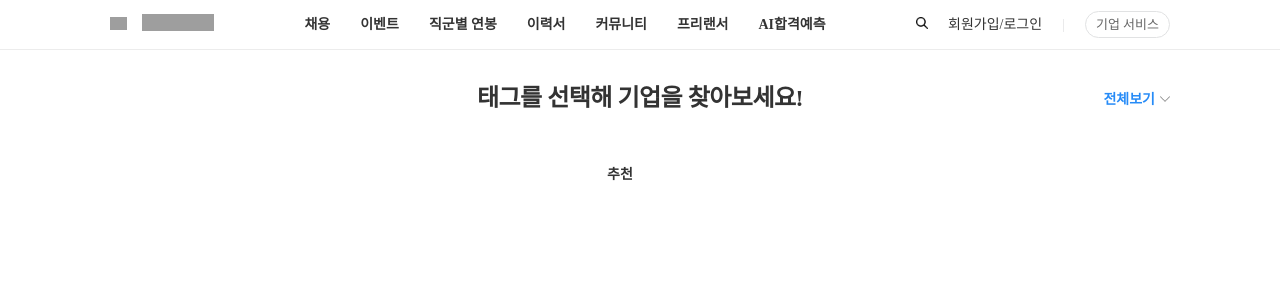
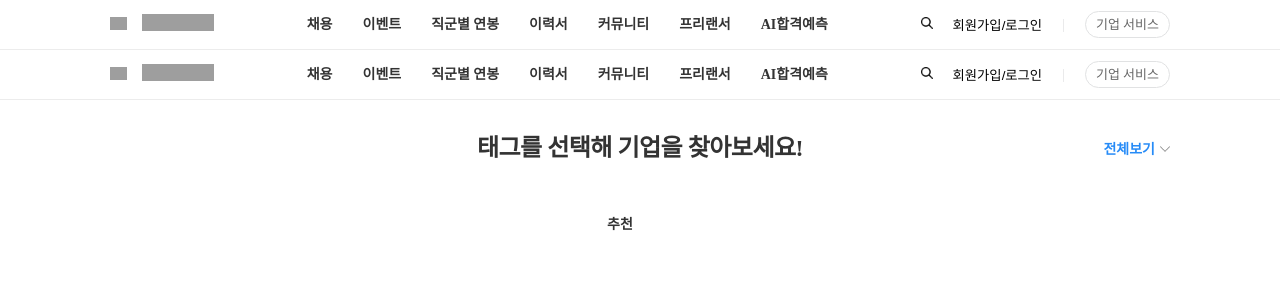
Before and after one commit to diverJenny/ASAC, a React (Create React App) app in the folder Assignment/wanted_react/: page /SearchResult in a window 1280 px wide. Shown: the top 300 px of the page. Built offline with nearby package versions, Linux system fonts and the light colour scheme; grey boxes are pictures that could not be loaded.

Commit message:
20221106

```diff
--- a/Assignment/wanted_react/src/App.js
+++ b/Assignment/wanted_react/src/App.js
@@ -1,21 +1,37 @@
 import { BrowserRouter, Routes, Route } from "react-router-dom";
+import { useState } from "react";
 import Main from "./pages/main";
 import DevRecruitMain from "./pages/dev_recruit_main";
 import RecruitDetail from "./pages/recruit_detail_page";
 import SearchBar from "./pages/searchBar";
 import SearchResult from "./pages/searchResult";
 import LoginModal from "./component/loginModal";
+import Header from "./component/header";
 
 function App() {
+  const [LoginModalOn, SetLoginModalOn] = useState(0);
+  const [SearchBarOn, SetSearchBarOn] = useState(false);
+
   return (
     <>
       <BrowserRouter>
+        {LoginModalOn !== 0 && (
+          <LoginModal
+            LoginModalOn={LoginModalOn}
+            SetLoginModalOn={SetLoginModalOn}
+          />
+        )}
+        {SearchBarOn && <SearchBar SetSearchBarOn={SetSearchBarOn} />}
+        <Header
+          LoginModalOn={LoginModalOn}
+          SetLoginModalOn={SetLoginModalOn}
+          SetSearchBarOn={SetSearchBarOn}
+        />
         <Routes>
           <Route path="/" element={<Main />}></Route>
           <Route path="/DevRecruitMain" element={<DevRecruitMain />}></Route>
           <Route path="/RecruitDetail" element={<RecruitDetail />}></Route>
           <Route path="/RecruitDetail/:id" element={<RecruitDetail />}></Route>
-          <Route path="/SearchBar" element={<SearchBar />}></Route>
           <Route path="/SearchResult" element={<SearchResult />}></Route>
         </Routes>
       </BrowserRouter>
--- a/Assignment/wanted_react/src/component/header.js
+++ b/Assignment/wanted_react/src/component/header.js
@@ -1,10 +1,10 @@
 import { Link } from "react-router-dom";
 import "../css/header.css";
-// import LoginModal from "../component/loginModal";
 
-function Header({SetLoginModalOn, SetSearchBarOn}) {
-  function LoginModalOn() {
+function Header({ LoginModalOn, SetLoginModalOn, SetSearchBarOn }) {
+  function ShowLoginModal() {
     SetLoginModalOn(1);
+    console.log(LoginModalOn);
   }
 
   function SearchBarOn() {
@@ -57,7 +57,10 @@ function Header({SetLoginModalOn, SetSearchBarOn}) {
             </ul>
             <ul className="MainBar_nav_aside">
               <li>
-                <button className="MainBar_nav_search_button" onClick={SearchBarOn}>
+                <button
+                  className="MainBar_nav_search_button"
+                  onClick={SearchBarOn}
+                >
                   <img
                     className="SearchIcon"
                     src={require("../images/search.png")}
@@ -65,8 +68,10 @@ function Header({SetLoginModalOn, SetSearchBarOn}) {
                   />
                 </button>
               </li>
-              <li id="LoginBtn" className="Login" onClick={LoginModalOn}>
-                <a className="LoginLink">회원가입/로그인</a>
+              <li id="LoginBtn" className="Login">
+                <button className="LoginLink" onClick={ShowLoginModal}>
+                  회원가입/로그인
+                </button>
               </li>
               <li className="PoratService_button">
                 <a id="MainBar_nav_corporatService_button">기업 서비스</a>
@@ -79,9 +84,4 @@ function Header({SetLoginModalOn, SetSearchBarOn}) {
   );
 }
 
-// LoginModal
-function loginModalOn() {
-  alert("click");
-}
-
 export default Header;
--- a/Assignment/wanted_react/src/component/loginModal.js
+++ b/Assignment/wanted_react/src/component/loginModal.js
@@ -1,18 +1,21 @@
 import React, { useEffect, useState } from "react";
 import "../css/loginModal.css";
 
-function LoginModal({SetLoginModalOn, LoginModalOn}) {
+function LoginModal({ LoginModalOn, SetLoginModalOn }) {
   function LoginModalOff() {
+    console.log("LoginModalOff : " + LoginModalOn);
+    // console.log("SetLoginModalOn" + SetLoginModalOn);
     SetLoginModalOn(0);
+    console.log("LoginModalOffAf : " + LoginModalOn);
   }
 
   const [EmailInput, SetEmailInput] = useState("");
   const EmailOnChange = (e) => {
     SetEmailInput(e.target.value);
-  }
+  };
 
   function SignUpModalOn() {
-    if(EmailInput != "") SetLoginModalOn(2);
+    if (EmailInput !== "") SetLoginModalOn(2);
     else alert("이메일을 입력하세요.");
   }
 
@@ -21,22 +24,22 @@ function LoginModal({SetLoginModalOn, LoginModalOn}) {
   }
 
   function OutSideClick(e) {
-    if(e.target.className === "LoginModalContainer") LoginModalOff();
+    if (e.target.className === "LoginModalContainer") LoginModalOff();
   }
 
   function SignUpModalOutSideClick(e) {
-    if(e.target.className === "SignUpModalContainer") LoginModalOff();
+    if (e.target.className === "SignUpModalContainer") LoginModalOff();
   }
-
-  // const ConfirmEmailInput = (e) => {
-  //   console.log(e.target.value);
-  //   if(e.target.value == "") alert("이메일을 입력해주세요!");
-  // }
 
   return (
     <>
-      {LoginModalOn==1&&
-      <div id="LoginModalContainer" className="LoginModalContainer" onClick={OutSideClick}>
+      {console.log("LoginModalOn : " + LoginModalOn)}
+      {LoginModalOn === 1 && (
+        <div
+          id="LoginModalContainer"
+          className="LoginModalContainer"
+          onClick={OutSideClick}
+        >
           <div id="LoginModal" className="LoginModal">
             <div className="ModalHeader">
               <img src="https://www.wantedlab.com/img/logo.png" alt="wanted" />
@@ -176,9 +179,11 @@ function LoginModal({SetLoginModalOn, LoginModalOn}) {
               </div>
             </div>
           </div>
-      </div>}
+        </div>
+      )}
 
-      {LoginModalOn==2&&<div className="SignUpModalContainer" onClick={SignUpModalOutSideClick}>
+      {LoginModalOn === 2 && (
+        <div className="SignUpModalContainer" onClick={SignUpModalOutSideClick}>
           <div className="SignUpModal">
             <div className="SignUpModal_Header">
               <button className="SignUpModal_BackBtn" onClick={GoBackSignUp}>
@@ -463,7 +468,8 @@ function LoginModal({SetLoginModalOn, LoginModalOn}) {
               </button>
             </div>
           </div>
-      </div>}
+        </div>
+      )}
     </>
   );
 }
--- a/Assignment/wanted_react/src/pages/dev_recruit_main.js
+++ b/Assignment/wanted_react/src/pages/dev_recruit_main.js
@@ -1,6 +1,5 @@
 import "../css/base_page.css";
 import "../css/dev_recruit_main.css";
-import Header from "../component/header";
 import LoginModal from "../component/loginModal";
 import JobListTag from "../jobListTag.json";
 import CompanyHiringList from "../company_HiringList.json";
@@ -12,7 +11,6 @@ function DevRecruitMain() {
     <>
       <LoginModal />
       <div className="Page">
-        <Header />
         <div className="JobList_Search_Wrapper">
           <div className="JobList_Search_Navigation">
             <div className="JobGroup_btn_container">
--- a/Assignment/wanted_react/src/pages/main.js
+++ b/Assignment/wanted_react/src/pages/main.js
@@ -1,7 +1,6 @@
 import "../css/base_page.css";
 import "../css/main.css";
 import { useState } from "react";
-import Header from "../component/header";
 import Footer from "../component/footer";
 import CareerContents from "../careerContents.json";
 import Article from "../article.json";
@@ -14,17 +13,24 @@ import LoginModal from "../component/loginModal";
 import SearchBar from "../pages/searchBar";
 
 function Main() {
-  const [LoginModalOn, SetLoginModalOn] = useState(0);
-  const [SearchBarOn, SetSearchBarOn] = useState(false);
+  // const [LoginModalOn, SetLoginModalOn] = useState(0);
+  // const [SearchBarOn, SetSearchBarOn] = useState(false);
 
   return (
     <>
-      {!LoginModalOn==0&&<LoginModal LoginModalOn={LoginModalOn} SetLoginModalOn={SetLoginModalOn}/>}
-      {console.log("LoginModalOn: "+ LoginModalOn)}
+      {/* {!LoginModalOn === 0 && (
+        <LoginModal
+          LoginModalOn={LoginModalOn}
+          SetLoginModalOn={SetLoginModalOn}
+        />
+      )} */}
       {/* {LoginModalOn==2&&<LoginModal LoginModalOn={LoginModalOn} SetLoginModalOn={SetLoginModalOn}/>} */}
-      {SearchBarOn&&<SearchBar SetSearchBarOn={SetSearchBarOn}/>}
+      {/* {SearchBarOn && <SearchBar SetSearchBarOn={SetSearchBarOn} />} */}
       <div className="Page">
-        <Header SetLoginModalOn={SetLoginModalOn} SetSearchBarOn={SetSearchBarOn}/>
+        {/* <Header
+          SetLoginModalOn={SetLoginModalOn}
+          SetSearchBarOn={SetSearchBarOn}
+        /> */}
         <div className="TopBanner">
           <div className="TopBanner_slider">
             <button className="TopBanner_arrow Left_arrow">
--- a/Assignment/wanted_react/src/pages/recruit_detail_page.js
+++ b/Assignment/wanted_react/src/pages/recruit_detail_page.js
@@ -12,7 +12,6 @@ function RecruitDetail() {
     <>
       <LoginModal />
       <div className="Page">
-        <Header />
         <div className="Main">
           <div className="JobDetail_Wrapper">
             <div className="JobDetail_Content">
--- a/Assignment/wanted_react/src/pages/searchBar.js
+++ b/Assignment/wanted_react/src/pages/searchBar.js
@@ -4,7 +4,7 @@ import "../css/searchBar.css";
 import SearchTags from "../searchTags.json";
 
 function SearchBar({ SetSearchBarOn }) {
-  const [SearchItem, SetSearchItem] = useState("");
+  //   const [SearchItem, SetSearchItem] = useState("");
 
   const searchHandler = (e) => {
     console.log(e.currentTatget.value);
@@ -12,7 +12,7 @@ function SearchBar({ SetSearchBarOn }) {
   };
 
   function enterKey() {
-    if (window.event.keyCode == 13) {
+    if (window.event.keyCode === 13) {
       searchHandler();
       //   alert("enter");
     }
```
Lines whose indentation alone changed are shown as unchanged.
